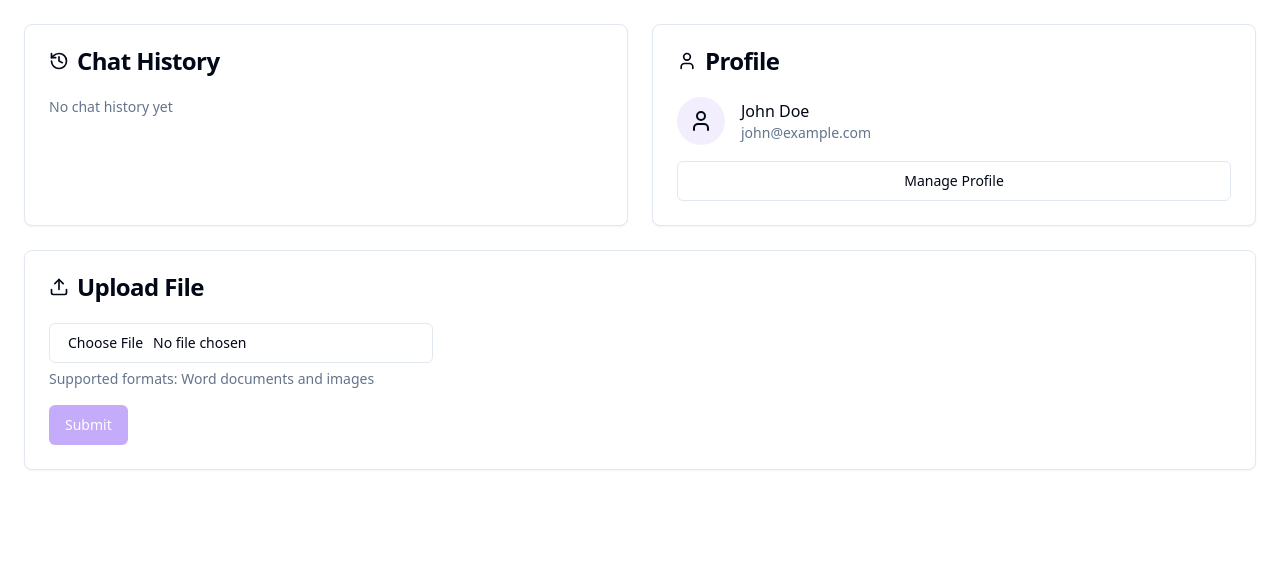
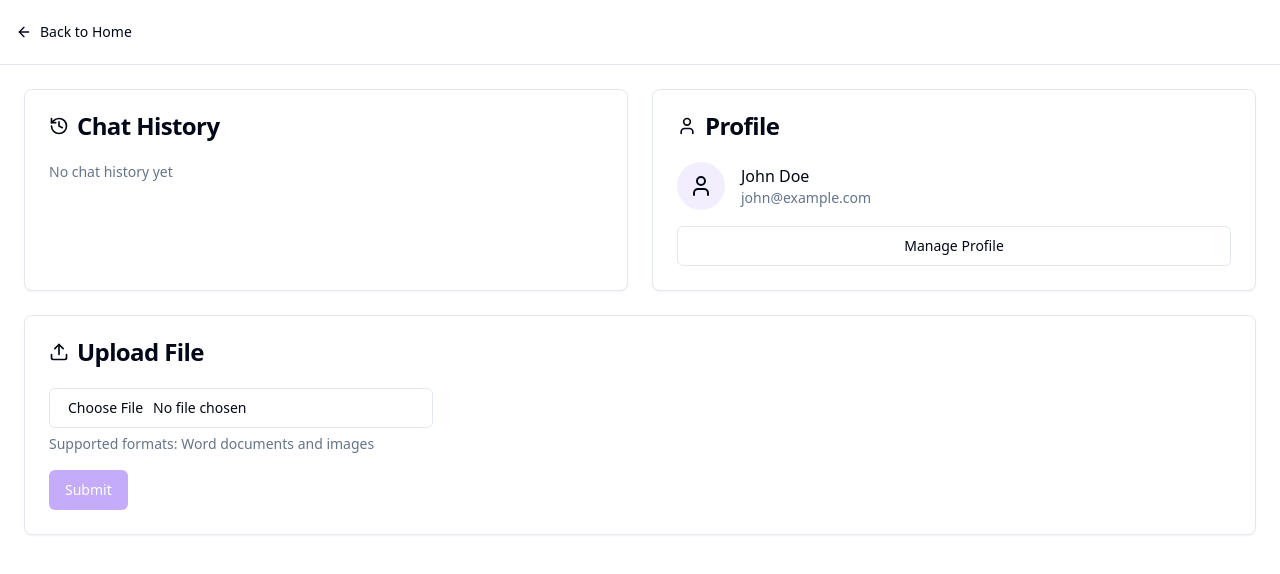
Before and after one commit to J-for-Jahan/s-3382, a React (Vite) app: page /dashboard in a window 1280 px wide. Shown: the top 574 px of the page. Built offline with nearby package versions, Linux system fonts and the light colour scheme.

Commit message:
Add navbar to dashboard
Implement a navbar in the dashboard component to provide navigation back to the main page.
[skip gpt_engineer]

```diff
--- a/src/pages/Dashboard.tsx
+++ b/src/pages/Dashboard.tsx
@@ -2,7 +2,8 @@ import { useState } from "react";
 import { Card, CardContent, CardHeader, CardTitle } from "@/components/ui/card";
 import { Button } from "@/components/ui/button";
 import { Input } from "@/components/ui/input";
-import { Upload, History, User } from "lucide-react";
+import { Upload, History, User, ArrowLeft } from "lucide-react";
+import { Link } from "react-router-dom";
 
 const Dashboard = () => {
   const [selectedFile, setSelectedFile] = useState<File | null>(null);
@@ -22,6 +23,20 @@ const Dashboard = () => {
   };
 
   return (
+    <div>
+      {/* Dashboard Navbar */}
+      <nav className="border-b">
+        <div className="flex h-16 items-center px-4 container mx-auto">
+          <Link
+            to="/"
+            className="flex items-center gap-2 text-sm font-medium transition-colors hover:text-primary"
+          >
+            <ArrowLeft className="h-4 w-4" />
+            Back to Home
+          </Link>
+        </div>
+      </nav>
+
       <div className="container mx-auto p-6">
         <div className="grid gap-6 md:grid-cols-2">
           {/* Chat History Section */}
@@ -92,6 +107,7 @@ const Dashboard = () => {
           </Card>
         </div>
       </div>
+    </div>
   );
 };
 
```
Lines whose indentation alone changed are shown as unchanged.
